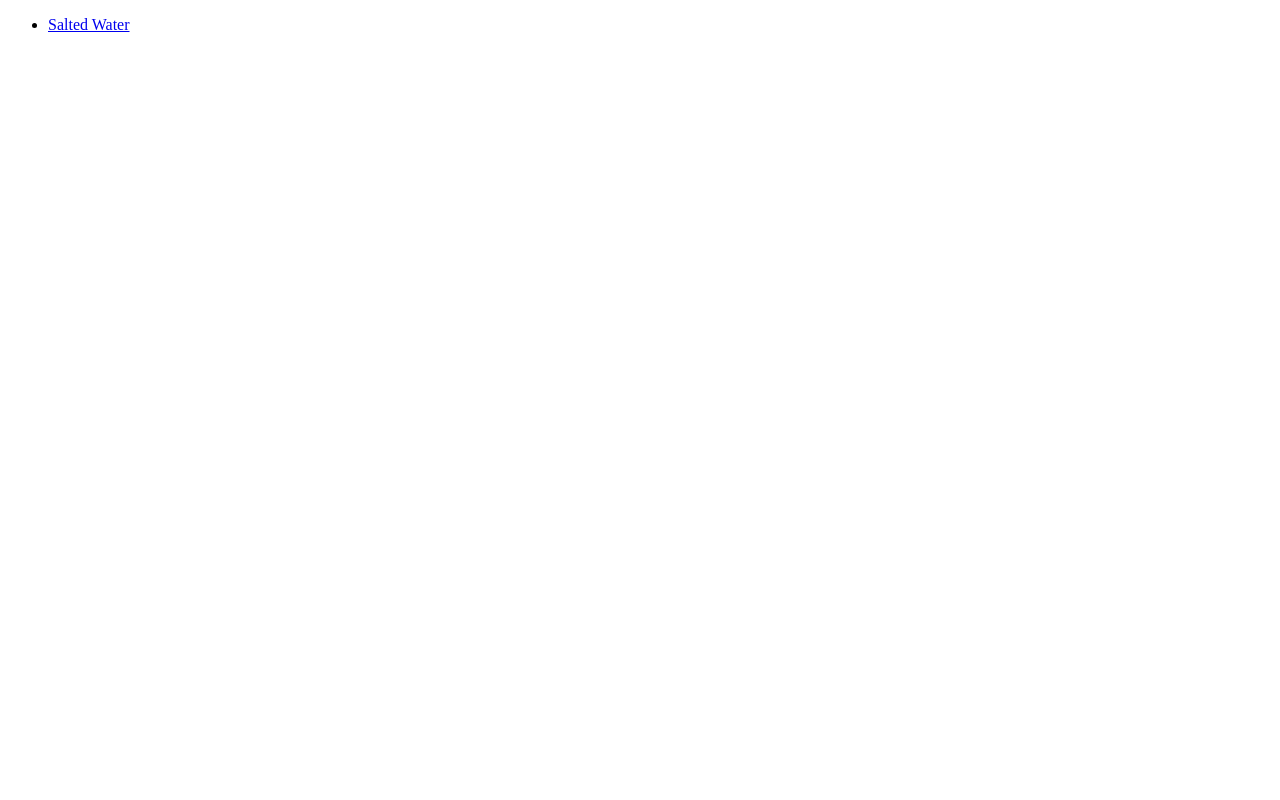
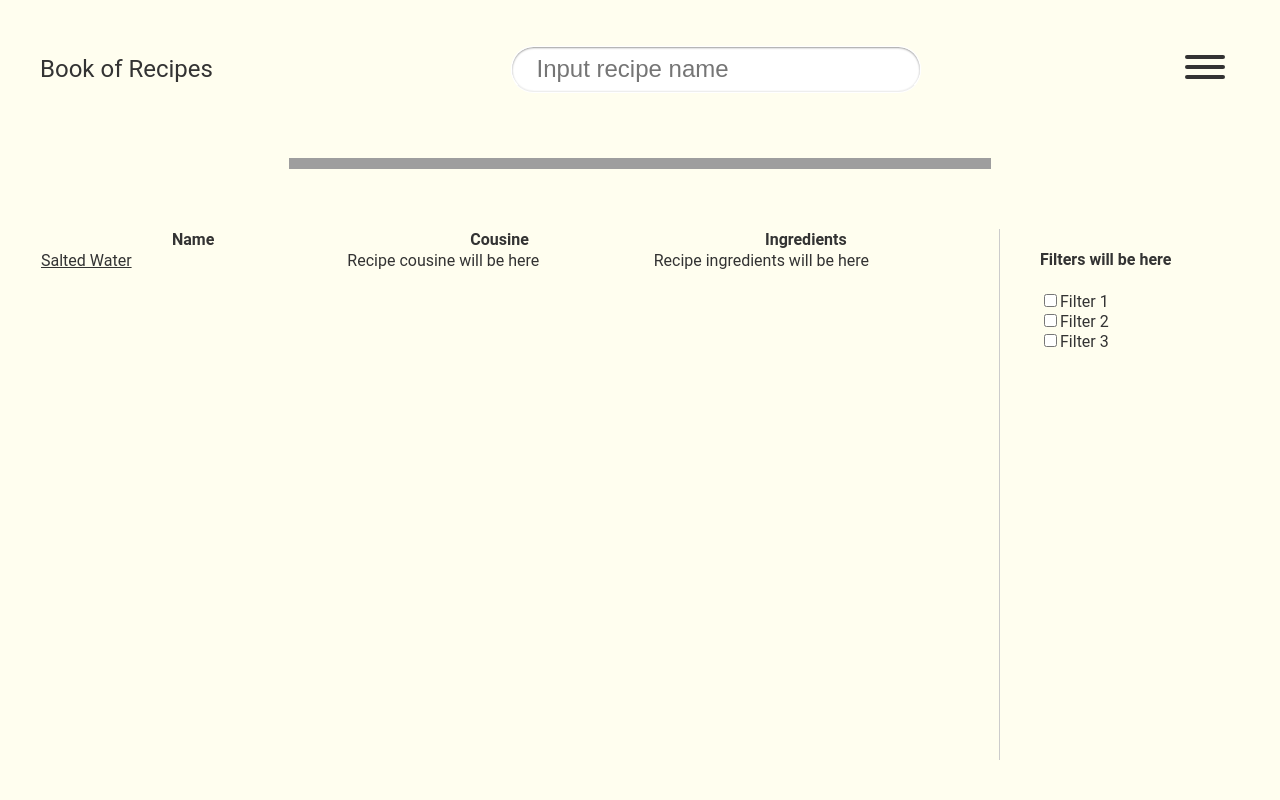
Before and after one commit to rodionme/book-of-recipes, a Django app: page /recipes/ in a window 1280 px wide. Before the commit the page is almost empty. Run offline with Django 3.2, Linux system fonts and the light colour scheme; data comes from the database, SQL or seed files in the repository; grey boxes are pictures that could not be loaded.

Commit message:
Update styles and layout

```diff
--- a/main/recipes/static/recipes/style.css
+++ b/main/recipes/static/recipes/style.css
@@ -0,0 +1,278 @@
+html,
+body {
+  height: 100%;
+}
+
+body {
+  display: flex;
+  flex-direction: column;
+  min-height: 600px;
+  margin: 0;
+  font-size: 16px;
+  font-family: "Roboto", "Lucida Grande", Verdana, Arial, sans-serif;
+  color: #333;
+  background-color: #fffeef;
+}
+
+label {
+  cursor: pointer;
+}
+
+a {
+  color: inherit;
+}
+
+input,
+button {
+  outline: none;
+}
+
+
+/*******************************/
+/* DIVIDERS                    */
+/*******************************/
+.divider {
+  flex-shrink: 0;
+}
+
+.divider-1 {
+  width: 702px;
+  height: 11px;
+  margin: 20px auto;
+  background-image: url("images/divider-1.png");
+}
+
+
+/*******************************/
+/* HEADER                      */
+/*******************************/
+.main-header {
+  display: flex;
+  justify-content: space-between;
+  align-items: center;
+  padding: 40px 40px;
+}
+
+.logo {
+  font-size: 150%;
+  text-decoration: none;
+}
+
+
+/*******************************/
+/* SEARCH                      */
+/*******************************/
+.search-wrapper {
+
+}
+
+.search {
+  width: 100%;
+  padding: 8px 24px;
+  border: 1px solid transparent;
+  border-top: none;
+  border-bottom: 1px solid #eee;
+  box-shadow: inset 0 1px 2px rgba(0, 0, 0, .39), 0 -1px 1px #fff, 0 1px 0 #fff;
+  border-radius: 45px;
+  font-size: 150%;
+  background-color: #fff;
+}
+
+
+/*******************************/
+/* MENU                        */
+/*******************************/
+.main-menu {
+  position: relative;
+}
+
+.hamburger {
+  padding: 15px 15px;
+  display: inline-block;
+  cursor: pointer;
+  transition-property: opacity, filter;
+  transition-duration: 0.15s;
+  transition-timing-function: linear;
+  font: inherit;
+  color: inherit;
+  text-transform: none;
+  background-color: transparent;
+  border: 0;
+  margin: 0;
+  overflow: visible;
+}
+
+.hamburger:hover {
+  opacity: 0.7;
+}
+
+.hamburger-box {
+  width: 40px;
+  height: 24px;
+  display: inline-block;
+  position: relative;
+}
+
+.hamburger-inner {
+  display: block;
+  top: 50%;
+  margin-top: -2px;
+}
+
+.hamburger-inner,
+.hamburger-inner::before,
+.hamburger-inner::after {
+  width: 40px;
+  height: 4px;
+  background-color: #333;
+  border-radius: 4px;
+  position: absolute;
+  transition: 0.15s ease transform;
+}
+
+.hamburger-inner::before,
+.hamburger-inner::after {
+  content: "";
+  display: block;
+}
+
+.hamburger-inner::before {
+  top: -10px;
+}
+
+.hamburger-inner::after {
+  bottom: -10px;
+}
+
+/*
+ * Spring
+ */
+.hamburger--spring .hamburger-inner {
+  top: 2px;
+  transition: background-color 0s 0.13s linear;
+}
+
+.hamburger--spring .hamburger-inner::before {
+  top: 10px;
+  transition: top 0.1s 0.2s cubic-bezier(0.33333, 0.66667, 0.66667, 1), transform 0.13s cubic-bezier(0.55, 0.055, 0.675, 0.19);
+}
+
+.hamburger--spring .hamburger-inner::after {
+  top: 20px;
+  transition: top 0.2s 0.2s cubic-bezier(0.33333, 0.66667, 0.66667, 1), transform 0.13s cubic-bezier(0.55, 0.055, 0.675, 0.19);
+}
+
+.hamburger--spring.is-active .hamburger-inner {
+  transition-delay: 0.22s;
+  background-color: transparent;
+}
+
+.hamburger--spring.is-active .hamburger-inner::before {
+  top: 0;
+  transition: top 0.1s 0.15s cubic-bezier(0.33333, 0, 0.66667, 0.33333), transform 0.13s 0.22s cubic-bezier(0.215, 0.61, 0.355, 1);
+  transform: translate3d(0, 10px, 0) rotate(45deg);
+}
+
+.hamburger--spring.is-active .hamburger-inner::after {
+  top: 0;
+  transition: top 0.2s cubic-bezier(0.33333, 0, 0.66667, 0.33333), transform 0.13s 0.22s cubic-bezier(0.215, 0.61, 0.355, 1);
+  transform: translate3d(0, 10px, 0) rotate(-45deg);
+}
+
+.menu-items-list {
+  display: none;
+  position: absolute;
+  top: 100%;
+  right: 0;
+  list-style: none;
+  margin: 0;
+  padding-left: 0;
+  border: 1px solid #ccc;
+  background-color: #fff;
+}
+
+.hamburger.is-active + .menu-items-list {
+  display: block;
+}
+
+
+/*******************************/
+/* CONTENT                     */
+/*******************************/
+.content {
+  display: flex;
+  flex-grow: 1;
+  padding: 40px 40px;
+}
+
+.main-content {
+  flex-grow: 1;
+  padding-right: 40px;
+}
+
+
+/*******************************/
+/* TABLE                       */
+/*******************************/
+.table-wrapper {
+  height: 100%;
+}
+
+table {
+  box-sizing: border-box;
+  display: flex;
+  flex-direction: column;
+  align-items: stretch;
+  height: 100%;
+}
+
+table * {
+  box-sizing: inherit;
+}
+
+thead {
+  display: flex;
+  flex-direction: column;
+  align-items: stretch;
+}
+
+tbody {
+  overflow-y: scroll;
+  display: inline-block;
+}
+
+thead > tr,
+tbody > tr {
+  display: flex;
+  flex-direction: row;
+  flex-wrap: nowrap;
+}
+
+thead {
+  flex-shrink: 0;
+}
+
+th,
+td {
+  width: 100%;
+  overflow-x: hidden;
+  text-overflow: ellipsis;
+  display: inline-block;
+}
+
+
+/*******************************/
+/* FILTERS                     */
+/*******************************/
+.filters {
+  width: 200px;
+  flex-shrink: 0;
+  padding-left: 40px;
+  border-left: 1px solid #ccc;
+}
+
+.filter-list {
+  list-style: none;
+  margin: 0;
+  padding-left: 0;
+}
--- a/main/recipes/templates/recipes/recipes.html
+++ b/main/recipes/templates/recipes/recipes.html
@@ -3,13 +3,66 @@
 {% block title %}Recipes{% endblock %}
 
 {% block content %}
+  <header class="main-header">
+    <a href="/" class="logo">Book of Recipes</a>
+
+    <div class="search-wrapper">
+      <input class="search" type="text" placeholder="Input recipe name" />
+    </div>
+
+    <div class="main-menu">
+      <button class="hamburger hamburger--spring" type="button">
+        <span class="hamburger-box">
+          <span class="hamburger-inner"></span>
+        </span>
+      </button>
+
+      <ul class="menu-items-list">
+        <li><a href="{% url 'recipes' %}">Recipes</a></li>
+        <li><a href="{% url 'ingredients' %}">Ingredients</a></li>
+      </ul>
+    </div>
+  </header>
+
+  <div class="divider divider-1"></div>
+
+  <section class="content">
+    <main class="main-content">
     {% if recipes %}
-        <ul>
-        {% for recipe in recipes %}
-            <li><a href="{% url 'recipe' recipe.id %}">{{ recipe.name }}</a></li>
-        {% endfor %}
-        </ul>
+      <section class="table-wrapper">
+        <table>
+          <thead>
+            <tr>
+              <th>Name</th>
+              <th>Cousine</th>
+              <th>Ingredients</th>
+            </tr>
+          </thead>
+
+          <tbody>
+          {% for recipe in recipes %}
+            <tr>
+              <td><a href="{% url 'recipe' recipe.id %}">{{ recipe.name }}</a></td>
+              <td><span>Recipe cousine will be here</span></td>
+              <td><span>Recipe ingredients will be here</span></td>
+            </tr>
+          {% endfor %}
+          </tbody>
+        </table>
+      </section>
     {% else %}
-        <p>No recipes are available.</p>
+      <p class="no-data-available">No recipes are available.</p>
     {% endif %}
+    </main>
+
+    <aside class="filters">
+      <h4>Filters will be here</h4>
+
+      <ul class="filter-list">
+        <li><label><input type="checkbox" name=""><span>Filter 1</span></label></li>
+        <li><label><input type="checkbox" name=""><span>Filter 2</span></label></li>
+        <li><label><input type="checkbox" name=""><span>Filter 3</span></label></li>
+      </ul>
+    </aside>
+  </section>
 {% endblock %}
```
